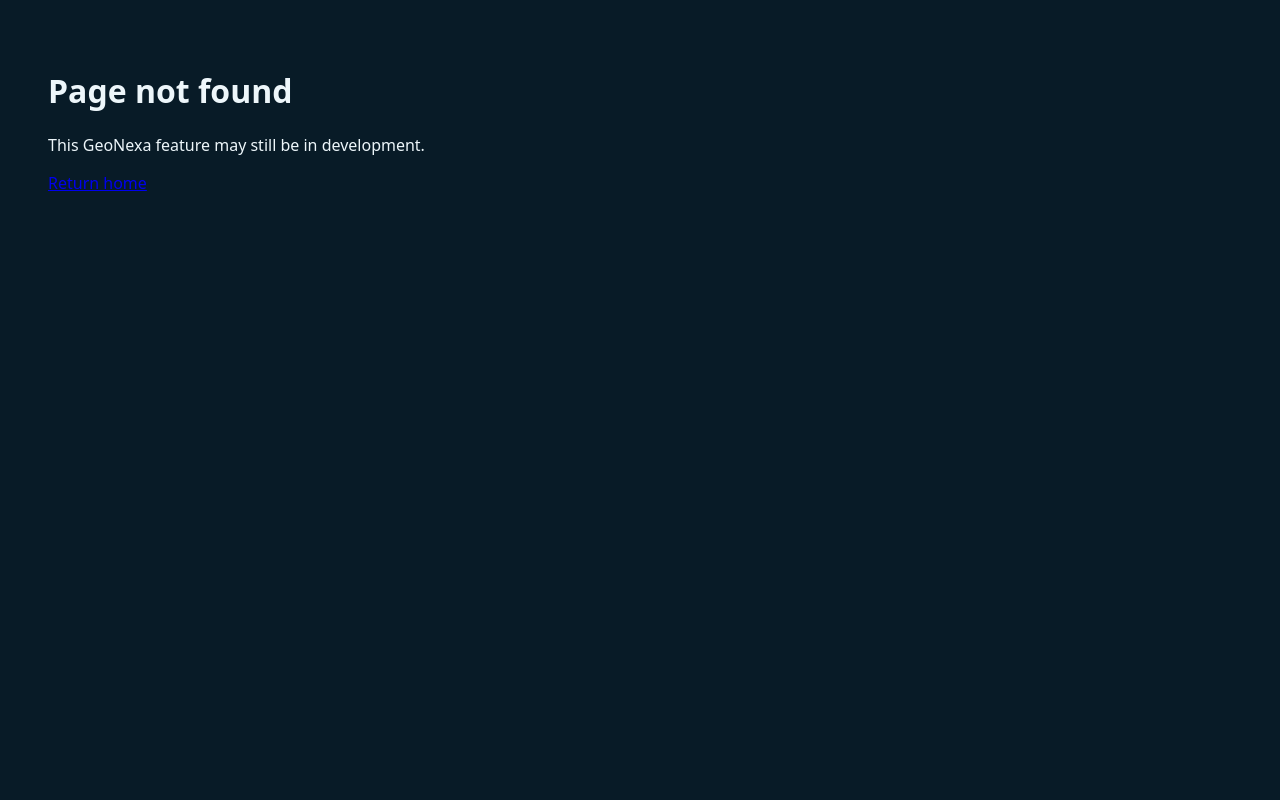
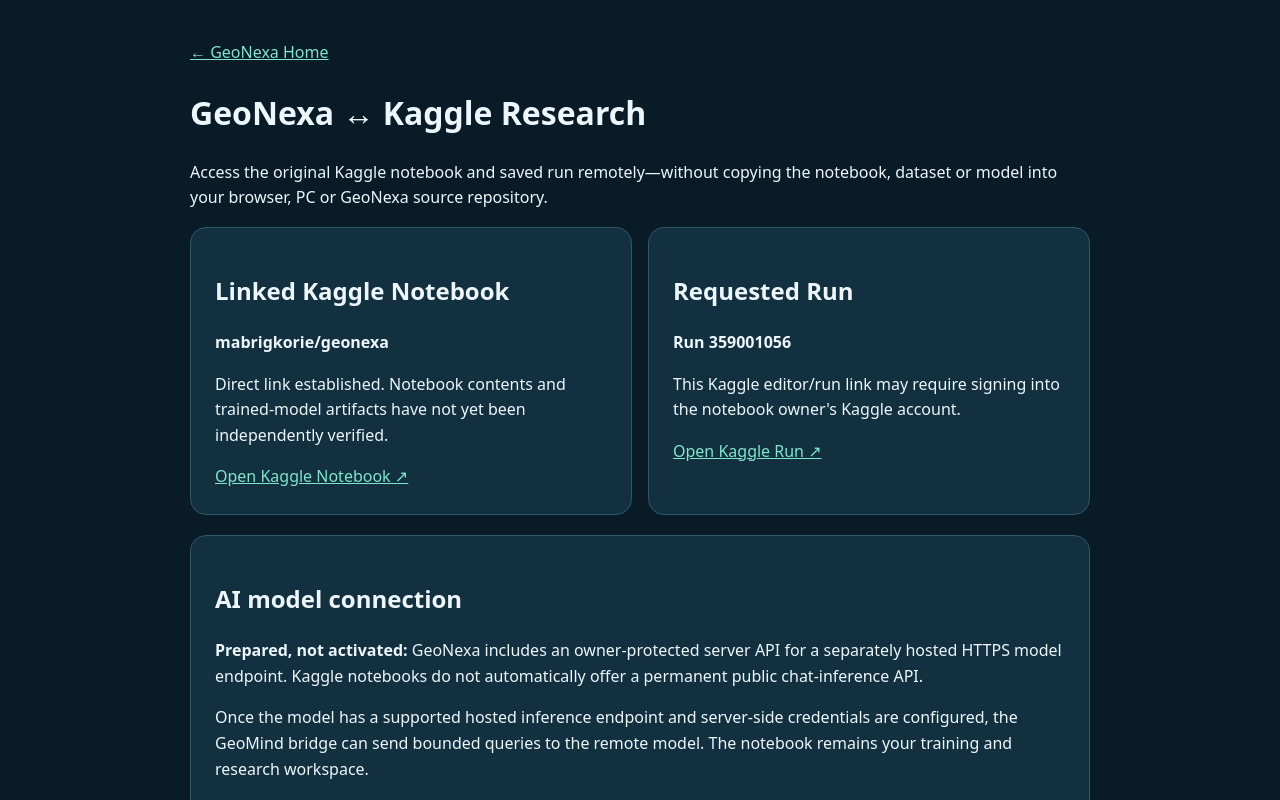
Before and after one commit to mabrig1/GeoNexa-Africa, a Next.js app: page /kaggle in a window 1280 px wide. Before the commit this address had no page. Shown: the top 800 px of the page. Built offline with nearby package versions, Linux system fonts and the light colour scheme.

Commit message:
feat: link Kaggle GeoNexa notebook and run from site

```diff
--- /dev/null
+++ b/app/kaggle/page.tsx
@@ -0,0 +1,44 @@
+export const metadata = {
+  title: 'Kaggle Research Connection | GeoNexa Africa',
+  description: 'Access the GeoNexa Kaggle notebook and the experimental cloud inference bridge.'
+};
+
+const notebook = 'https://www.kaggle.com/code/mabrigkorie/geonexa';
+const run = 'https://www.kaggle.com/code/mabrigkorie/geonexa/edit/run/359001056';
+
+const card: React.CSSProperties = {
+  borderRadius: 16,
+  border: '1px solid #32576a',
+  background: '#123040',
+  padding: 24
+};
+
+export default function KaggleConnectionPage() {
+  return <main style={{ maxWidth: 900, margin: 'auto', padding: '40px 20px 70px', fontFamily: 'system-ui', lineHeight: 1.6 }}>
+    <a href="/" style={{ color: '#7fe5cc' }}>← GeoNexa Home</a>
+    <h1>GeoNexa ↔ Kaggle Research</h1>
+    <p>Access the original Kaggle notebook and saved run remotely—without copying the notebook, dataset or model into your browser, PC or GeoNexa source repository.</p>
+    <div style={{ display: 'grid', gridTemplateColumns: 'repeat(auto-fit,minmax(250px,1fr))', gap: 16 }}>
+      <section style={card}>
+        <h2>Linked Kaggle Notebook</h2>
+        <p><strong>mabrigkorie/geonexa</strong></p>
+        <p>Direct link established. Notebook contents and trained-model artifacts have not yet been independently verified.</p>
+        <a href={notebook} target="_blank" rel="noopener noreferrer" style={{ color: '#7fe5cc' }}>Open Kaggle Notebook ↗</a>
+      </section>
+      <section style={card}>
+        <h2>Requested Run</h2>
+        <p><strong>Run 359001056</strong></p>
+        <p>This Kaggle editor/run link may require signing into the notebook owner's Kaggle account.</p>
+        <a href={run} target="_blank" rel="noopener noreferrer" style={{ color: '#7fe5cc' }}>Open Kaggle Run ↗</a>
+      </section>
+    </div>
+    <section style={{ ...card, marginTop: 20 }}>
+      <h2>AI model connection</h2>
+      <p><strong>Prepared, not activated:</strong> GeoNexa includes an owner-protected server API for a separately hosted HTTPS model endpoint. Kaggle notebooks do not automatically offer a permanent public chat-inference API.</p>
+      <p>Once the model has a supported hosted inference endpoint and server-side credentials are configured, the GeoMind bridge can send bounded queries to the remote model. The notebook remains your training and research workspace.</p>
+      <p>No model files or dataset copies are shipped with this website.</p>
+      <a href="/geomind" style={{ color: '#7fe5cc' }}>Return to GeoMind →</a>
+    </section>
+    <p style={{ color: '#bed4dc' }}>Scientific safeguard: generated geological interpretations must be checked against actual observations and original datasets before field decisions.</p>
+  </main>;
+}
```
